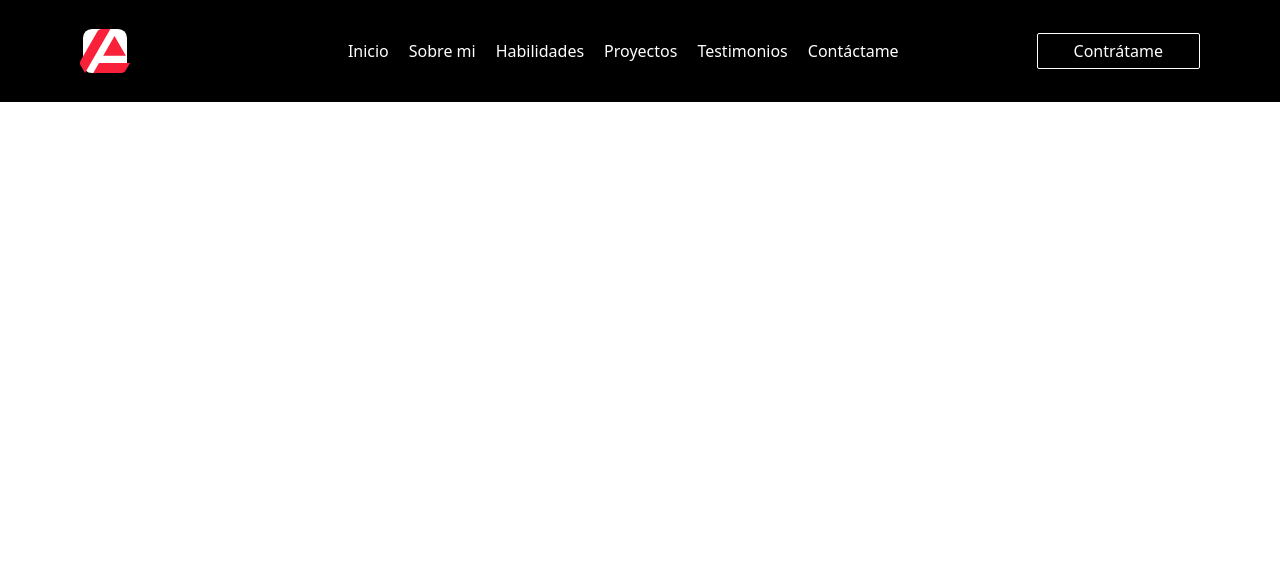
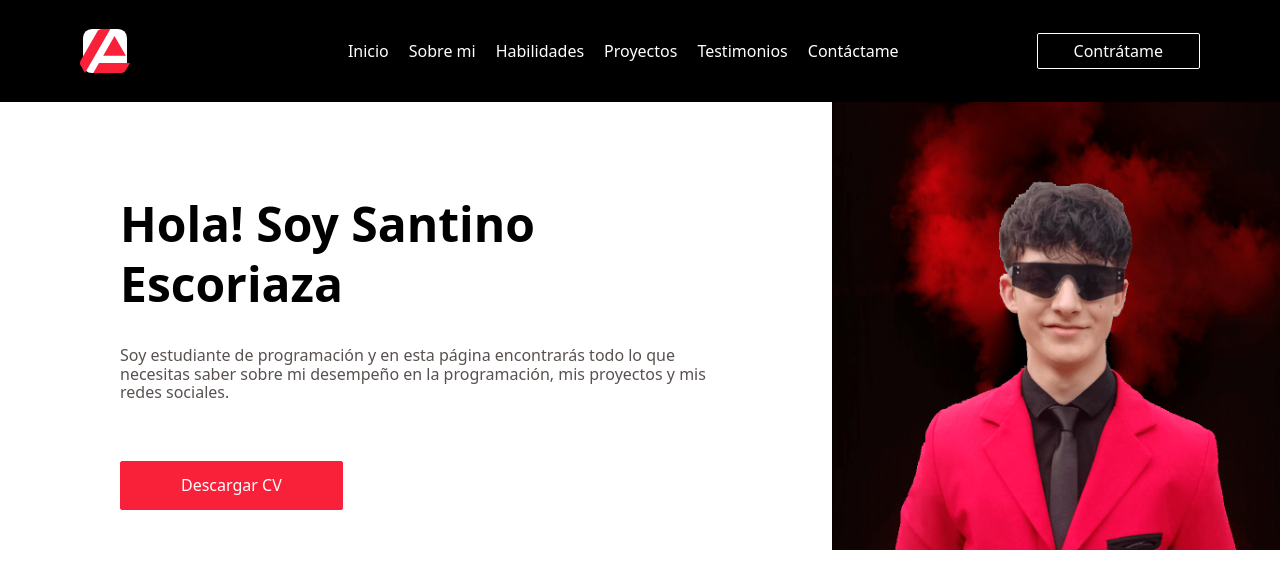
Before and after one commit to SantinoEscoriaza/portfolio-react, a React (Vite) app: page / in a window 1280 px wide. Shown: the top 588 px of the page. Built offline with nearby package versions, Linux system fonts and the light colour scheme.

Commit message:
Se agrego el codigo html y css correspondiente al Hero

```diff
--- a/src/Component/Hero/Hero.css
+++ b/src/Component/Hero/Hero.css
@@ -0,0 +1,38 @@
+.hero{
+    display: flex;
+    justify-content: space-between;
+}
+.divHero{
+    padding: 60px 120px 0px 120px;
+}
+h1{
+    font-size: 48px;
+    font-weight: 600;
+    line-height: 60px;
+}
+.descripcion{
+    color: #59514f;
+    margin-bottom: 60px;
+    font-size: 16px;
+    font-weight: 500;
+}
+.imgFondoHero{
+    width: 35%;
+    height: 100%;
+}
+    /* // BOTON ROJO // */
+.botonRojo{
+    padding: 14px 60px;
+    border: 1px solid var(--primary-color);
+    border-radius: 2px;
+    color: var(--secondary-color);
+    background-color: var(--primary-color);
+    font-size: 16px;
+    font-weight: 500;
+    transition: color 0.3s, background-color 0.3s;
+}
+.botonRojo:hover{
+    color: var(--primary-color);
+    background-color: var(--secondary-color);
+    cursor: pointer;
+}
--- a/src/Component/Hero/Hero.jsx
+++ b/src/Component/Hero/Hero.jsx
@@ -0,0 +1,18 @@
+import './Hero.css'
+
+const Hero = () => {
+
+
+    return(
+        <section class="hero" id="inicio">
+            <section class="divHero">
+                <h1>Hola! Soy Santino Escoriaza</h1>
+                <p class="descripcion">Soy estudiante de programación y en esta página encontrarás todo lo que necesitas saber sobre mi desempeño en la programación, mis proyectos y mis redes sociales.</p>
+                <a href=""><button class="botonRojo">Descargar CV</button></a>
+            </section>
+            <img src="img/imgFondoHero.png" alt="Imagen de presentacion" class="imgFondoHero"/>
+        </section>
+    )
+}
+
+export default Hero
--- a/src/main.jsx
+++ b/src/main.jsx
@@ -3,9 +3,11 @@ import ReactDOM from 'react-dom/client'
 import Header from './Component/Header/Header.jsx'
 import './normalize.css'
 import './index.css'
+import Hero from './Component/Hero/Hero.jsx'
 
 ReactDOM.createRoot(document.getElementById('root')).render(
   <React.StrictMode>
     <Header />
+    <Hero />
   </React.StrictMode>,
 )
```
